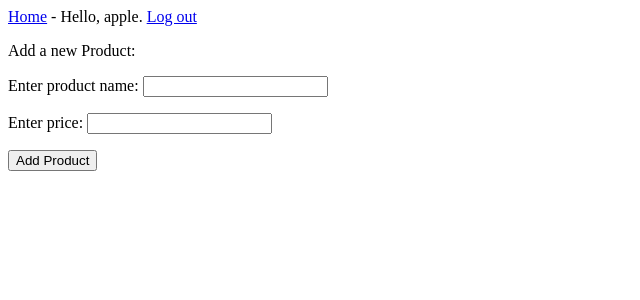
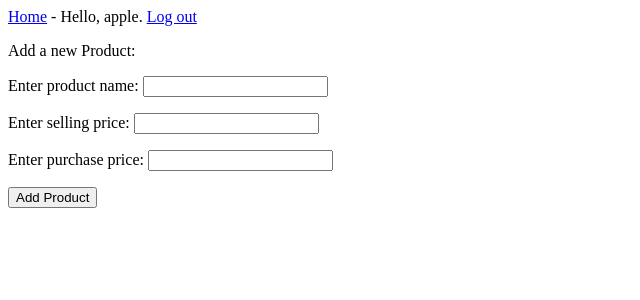
Before and after one commit to abdullahzt/ShopManagement, a Django app: page /new_product/ in a window 1280 px wide. Shown: the top 300 px of the page, without its empty margins (0-640 px from the left). Run offline with Django 3.2, Linux system fonts and the light colour scheme; a user stored in the database is signed in; parts of the project's set-up code (start-up, migrations or seed data) failed here and were passed over.

Commit message:
Profit feature

```diff
--- a/ShopManagement/shop_management_main/forms.py
+++ b/ShopManagement/shop_management_main/forms.py
@@ -4,10 +4,11 @@ from .models import Product, Transaction
 class ProductForm(forms.ModelForm):
     class Meta:
         model = Product
-        fields = ['text', 'price']
+        fields = ['text', 'price', 'buy_price']
         labels = {
             'text'  : 'Enter product name',
-            'price' : 'Enter price'
+            'price' : 'Enter selling price',
+            'buy_price' : 'Enter purchase price'
         }
 
 class TransactionForm(forms.ModelForm):
--- a/ShopManagement/shop_management_main/models.py
+++ b/ShopManagement/shop_management_main/models.py
@@ -3,9 +3,10 @@ from django.contrib.auth.models import User
 
 class Product(models.Model):
     """Products the shopkeeper sells in his shop"""
-    text   = models.CharField(max_length=50)
-    price  = models.DecimalField(max_digits=8, decimal_places=2)
-    owner  = models.ForeignKey(User, on_delete=models.CASCADE)
+    text       = models.CharField(max_length=50)
+    price      = models.DecimalField(max_digits=8, decimal_places=2)
+    buy_price  = models.DecimalField(max_digits=8, decimal_places=2)
+    owner      = models.ForeignKey(User, on_delete=models.CASCADE)
 
     def __str__(self):
         """Return the string representation of the model."""
@@ -16,6 +17,7 @@ class TransactionDay(models.Model):
     owner  = models.ForeignKey(User, on_delete=models.CASCADE)
     date   = models.DateField(auto_now_add=True)
     sum    = models.DecimalField(max_digits=12, decimal_places=2)
+    profit = models.DecimalField(max_digits=12, decimal_places=2)
 
     def __str__(self):
         """Return the string representation of the model."""
--- a/ShopManagement/shop_management_main/templates/transactions.html
+++ b/ShopManagement/shop_management_main/templates/transactions.html
@@ -15,7 +15,8 @@
 
 <p>
 
-    The total sales made today: {{ sum }} Rs
+    The total sales made today: {{ day.sum }} Rs<br>
+    The total profit made today: {{ day.profit }} Rs
 </p>
 
 {% endblock content %}
--- a/ShopManagement/shop_management_main/views.py
+++ b/ShopManagement/shop_management_main/views.py
@@ -49,7 +49,7 @@ def new_transaction_day(request):
     count = 0
     day_list = TransactionDay.objects.filter(owner=request.user).all()
     #Create new transaction with sum = 0.
-    new_day = TransactionDay.objects.create(owner=request.user, sum=0)
+    new_day = TransactionDay.objects.create(owner=request.user, sum=0, profit=0)
     #Checks if day already exist then dont create new.
     for item in day_list:
         if item.date == new_day.date:
@@ -68,7 +68,6 @@ def transactions(request, transaction_day_id):
     context = {
         'transactions' : transactions,
         'day' : day,
-        'sum' : sum
         }
     return render(request, 'transactions.html', context)
 
@@ -87,10 +86,12 @@ def new_transaction(request, transaction_day_id):
             transactions = day.transaction_set.all()
             new_transaction = form.save(commit=False)
             new_transaction.day = day
-            #Update the sum of current transaction day.
+            #Update the sum and profit of current transaction day.
             day.sum += new_transaction.product.price * new_transaction.quantity
+            day.profit += ((new_transaction.product.price -
+            new_transaction.product.buy_price) * new_transaction.quantity)
             day.save()
-            #if product is laready sold, just update the quantity.
+            #if product is already sold, just update the quantity.
             for transaction in transactions:
                 if transaction.product == new_transaction.product:
                     transaction.quantity += new_transaction.quantity
```
Also changed, not shown: ShopManagement/db.sqlite3, ShopManagement/shop_management_main/migrations/0001_initial.py, ShopManagement/shop_management_main/migrations/0002_auto_20191202_0453.py (deleted), ShopManagement/shop_management_main/migrations/0002_transactionday_profit.py (added), ShopManagement/shop_management_main/migrations/0003_transaction_quantity.py (deleted), ShopManagement/shop_management_main/migrations/0004_auto_20191208_0637.py (deleted), ShopManagement/shop_management_main/migrations/0005_auto_20191208_0644.py (deleted), ShopManagement/shop_management_main/migrations/0006_auto_20191208_0647.py (deleted).
